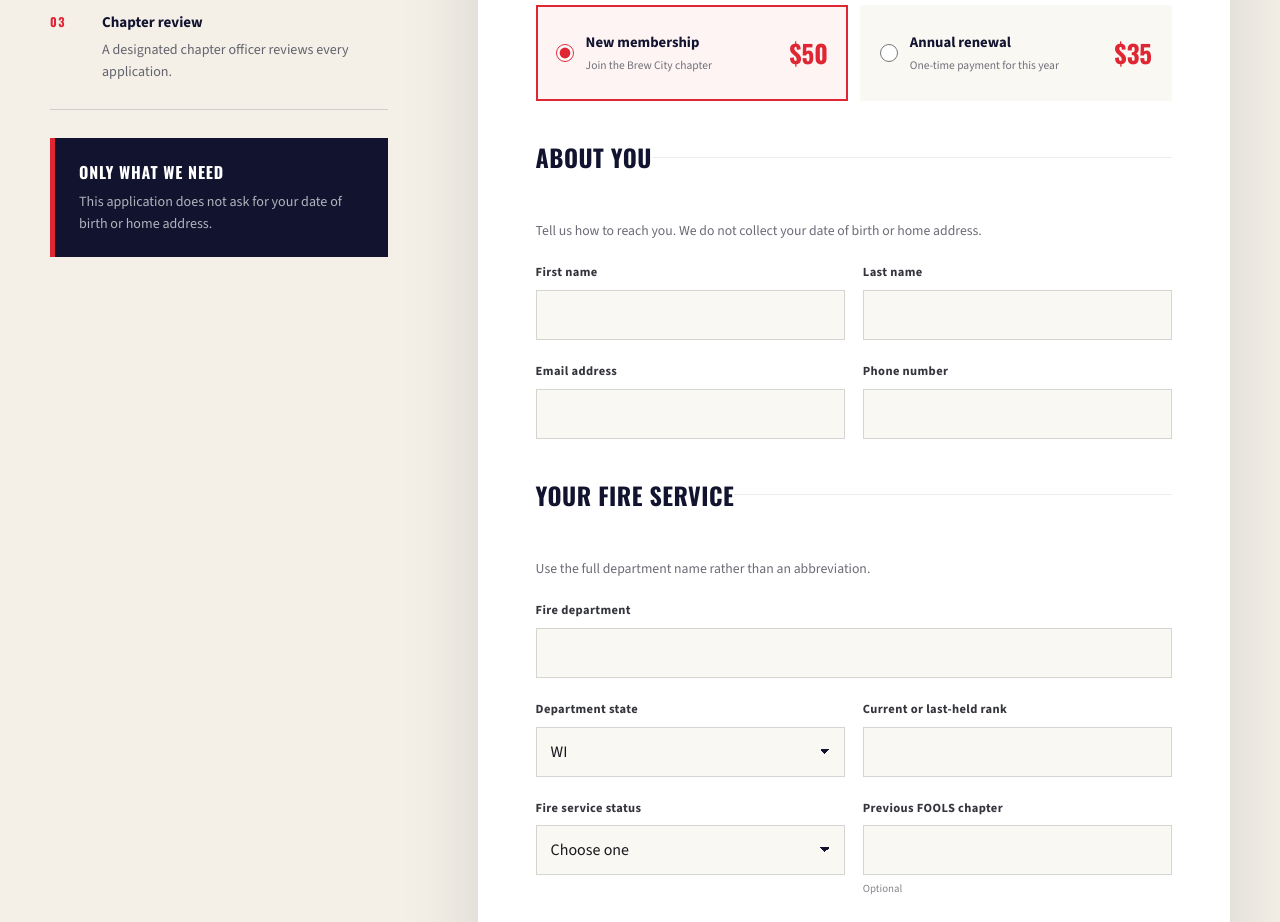
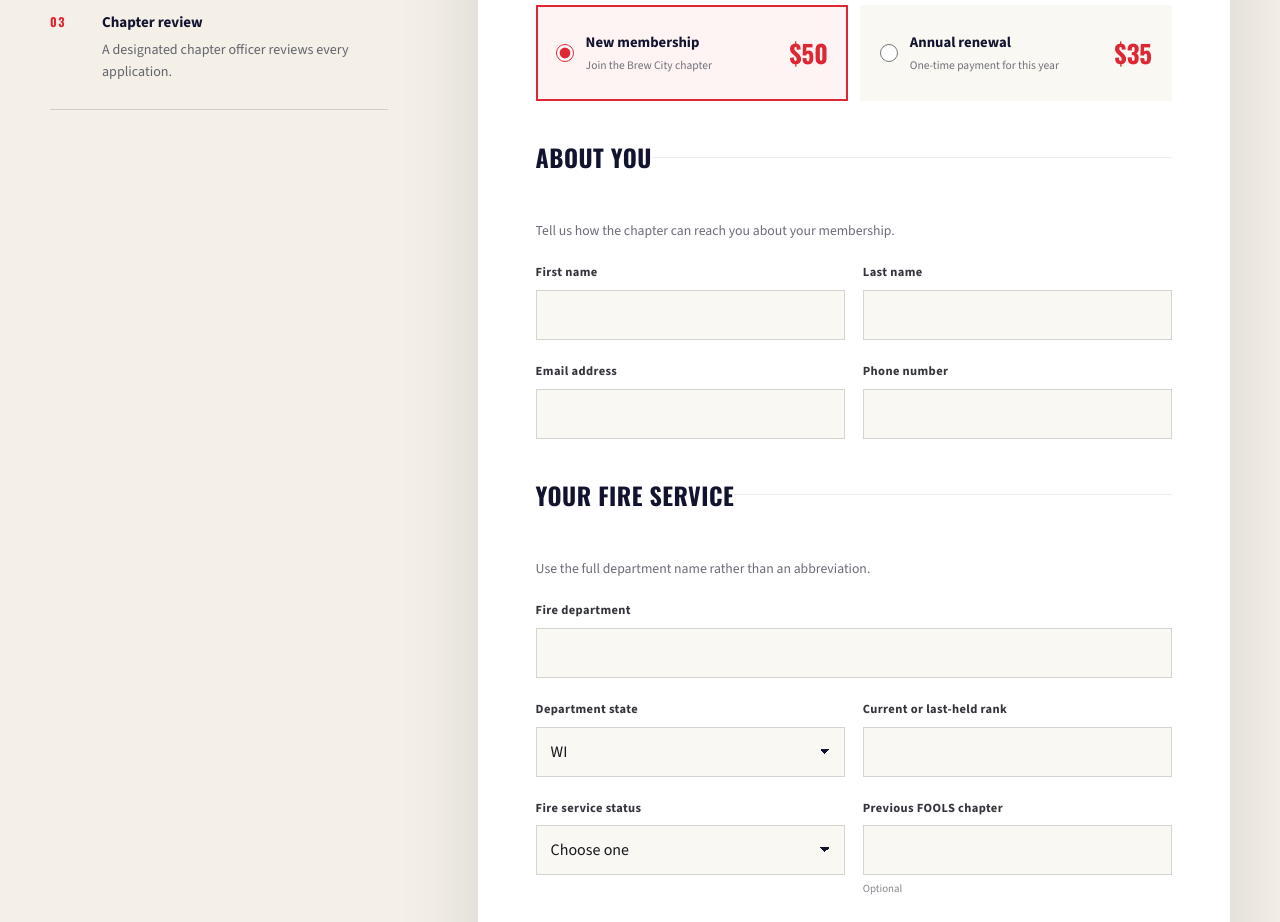
Before and after one commit to jakehinsy/bcfools-site, a Next.js app: page /join in a window 1280 px wide. Shown: the part 1160-2082 px from the top of the page. Built offline with nearby package versions, Linux system fonts and the light colour scheme.

Commit message:
copy: remove unnecessary personal-data language
Co-authored-by: Jake Hinsenkamp <143214389+jakehinsy@users.noreply.github.com>
Signed-off-by: Jake Hinsenkamp <143214389+jakehinsy@users.noreply.github.com>

```diff
--- a/src/app/join/MembershipApplicationForm.tsx
+++ b/src/app/join/MembershipApplicationForm.tsx
@@ -91,8 +91,7 @@ export function MembershipApplicationForm({
       <fieldset className={styles.fieldset}>
         <legend>About you</legend>
         <p className={styles.legendHelp}>
-          Tell us how to reach you. We do not collect your date of birth or
-          home address.
+          Tell us how the chapter can reach you about your membership.
         </p>
         <div className={styles.fieldGrid}>
           <label className={styles.field}>
--- a/src/app/join/join.module.css
+++ b/src/app/join/join.module.css
@@ -242,30 +242,11 @@
   font-size: 0.94rem;
 }
 
-.sidebar li p,
-.privacyNote p {
+.sidebar li p {
   color: #62636d;
   font-size: 0.88rem;
   line-height: 1.55;
   margin: 5px 0 0;
-}
-
-.privacyNote {
-  background: var(--navy-950);
-  border-left: 5px solid var(--red-600);
-  color: var(--white);
-  margin-top: 28px;
-  padding: 22px 24px;
-}
-
-.privacyNote strong {
-  font-family: var(--font-oswald), Impact, sans-serif;
-  letter-spacing: 0.05em;
-  text-transform: uppercase;
-}
-
-.privacyNote p {
-  color: rgb(255 255 255 / 68%);
 }
 
 .formPanel {
--- a/src/app/join/page.tsx
+++ b/src/app/join/page.tsx
@@ -112,13 +112,6 @@ export default async function JoinPage({
                   </div>
                 </li>
               </ol>
-              <div className={styles.privacyNote}>
-                <strong>Only what we need</strong>
-                <p>
-                  This application does not ask for your date of birth or home
-                  address.
-                </p>
-              </div>
             </aside>
 
             <div className={styles.formPanel}>
```
